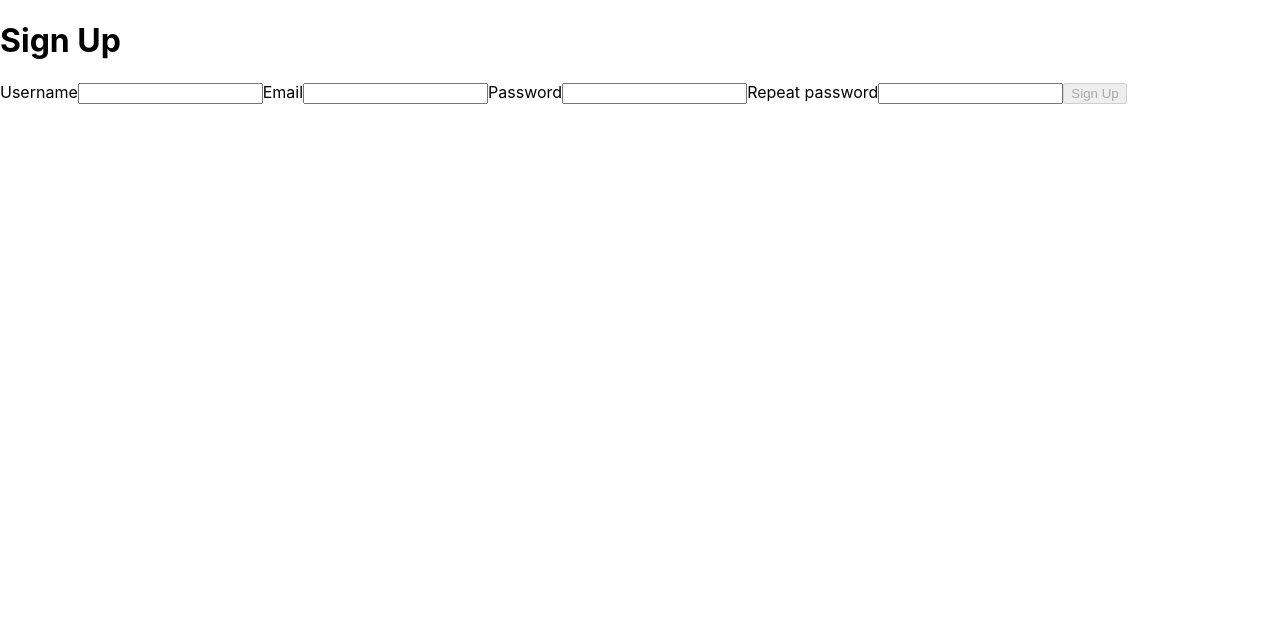
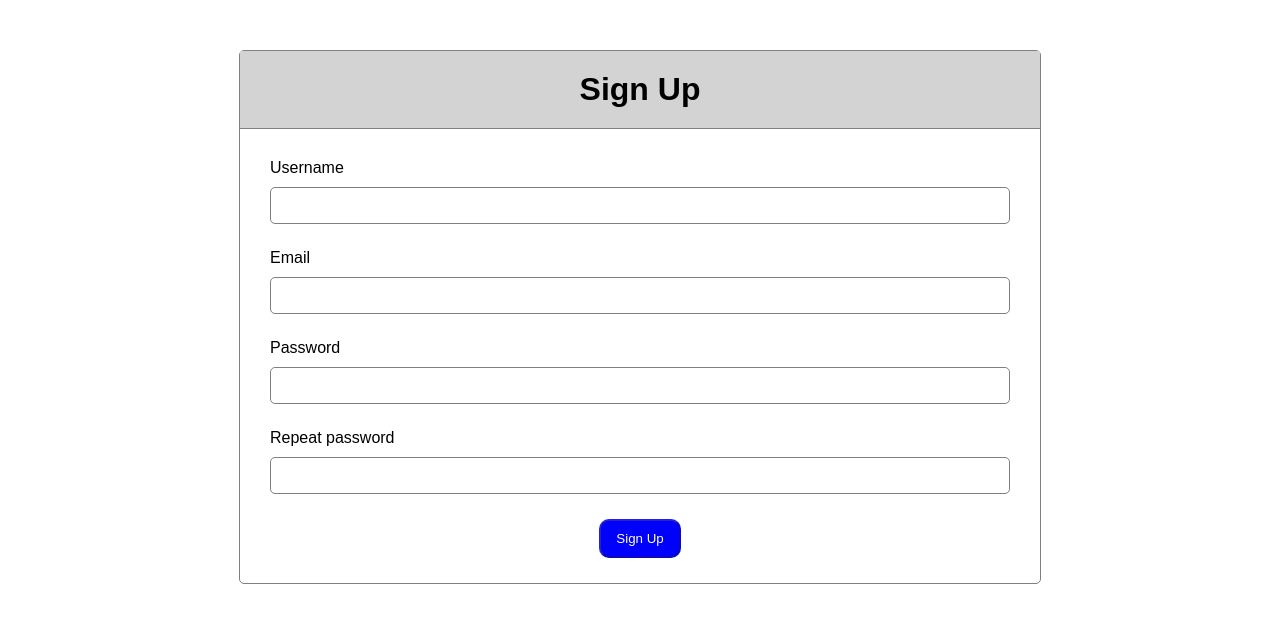
Before and after one commit to elmaester/react-tdd-course, a React (Create React App) app: page / in a window 1280 px wide. Shown: the top 622 px of the page. Built offline with nearby package versions, Linux system fonts and the light colour scheme.

Commit message:
apply styling to SignUp form

```diff
--- a/package.json
+++ b/package.json
@@ -10,6 +10,7 @@
     "react": "^18.1.0",
     "react-dom": "^18.1.0",
     "react-scripts": "5.0.1",
+    "sass": "^1.52.3",
     "web-vitals": "^2.1.4"
   },
   "scripts": {
--- a/src/index.css
+++ /dev/null
@@ -1,13 +0,0 @@
-body {
-  margin: 0;
-  font-family: -apple-system, BlinkMacSystemFont, 'Segoe UI', 'Roboto', 'Oxygen',
-    'Ubuntu', 'Cantarell', 'Fira Sans', 'Droid Sans', 'Helvetica Neue',
-    sans-serif;
-  -webkit-font-smoothing: antialiased;
-  -moz-osx-font-smoothing: grayscale;
-}
-
-code {
-  font-family: source-code-pro, Menlo, Monaco, Consolas, 'Courier New',
-    monospace;
-}
--- a/src/index.js
+++ b/src/index.js
@@ -1,6 +1,6 @@
 import React from 'react';
 import ReactDOM from 'react-dom/client';
-import './index.css';
+import './style.scss';
 import App from './App';
 import reportWebVitals from './reportWebVitals';
 
--- a/src/pages/SignUpPage.js
+++ b/src/pages/SignUpPage.js
@@ -13,8 +13,13 @@ const SignUpPage = () => {
   };
   return (
     <>
-      <form>
+      <form className="SignUp__form">
+        <div className="SignUp__title">
           <h1>Sign Up</h1>
+        </div>
+
+        <div className="SignUp__body">
+          <div className="SignUp__field">
             <label htmlFor="username">Username</label>
             <input
               type="text"
@@ -22,6 +27,9 @@ const SignUpPage = () => {
               value={username}
               onChange={(e) => setUsername(e.target.value)}
             />
+          </div>
+
+          <div className="SignUp__field">
             <label htmlFor="email">Email</label>
             <input
               type="text"
@@ -29,6 +37,9 @@ const SignUpPage = () => {
               value={email}
               onChange={(e) => setEmail(e.target.value)}
             />
+          </div>
+
+          <div className="SignUp__field">
             <label htmlFor="password">Password</label>
             <input
               type="password"
@@ -36,6 +47,9 @@ const SignUpPage = () => {
               value={password}
               onChange={(e) => setPassword(e.target.value)}
             />
+          </div>
+
+          <div className="SignUp__field">
             <label htmlFor="repeat-password">Repeat password</label>
             <input
               type="password"
@@ -43,6 +57,9 @@ const SignUpPage = () => {
               value={repeatPassword}
               onChange={(e) => setRepeatPassword(e.target.value)}
             />
+          </div>
+        </div>
+        <div className="SignUp__button">
           <button
             type="submit"
             disabled={!passwordsAreValidAndEqual(password, repeatPassword)}
@@ -50,6 +67,7 @@ const SignUpPage = () => {
           >
             Sign Up
           </button>
+        </div>
       </form>
     </>
   );
--- /dev/null
+++ b/src/style.scss
@@ -0,0 +1,52 @@
+body {
+  font-family: sans-serif;
+  margin: 0;
+}
+
+.SignUp__ {
+  &form {
+    max-width: 800px;
+    margin: 50px auto 0;
+    border: 1px solid grey;
+    border-radius: 5px;
+  }
+  &title {
+    text-align: center;
+    background-color: lightgray;
+    padding: 20px 0;
+    border-bottom: 1px solid grey;
+    h1 {
+      margin: 0;
+    }
+  }
+  &body {
+    padding: 30px 30px 0;
+  }
+  &field {
+    margin-bottom: 25px;
+    label {
+      display: block;
+      margin-bottom: 10px;
+    }
+    input {
+      box-sizing: border-box;
+      width: 100%;
+      border-radius: 5px;
+      border: 1px solid grey;
+      padding: 10px 15px;
+    }
+  }
+  &button {
+    margin-bottom: 25px;
+    text-align: center;
+    button {
+      background-color: blue;
+      color: white;
+      padding: 10px 15px;
+      border-radius: 10px;
+      &:hover {
+        cursor: pointer;
+      }
+    }
+  }
+}
```
Also changed, not shown: 1 other file (tests, documents, lock files or other folders). Lines whose indentation alone changed are shown as unchanged.
